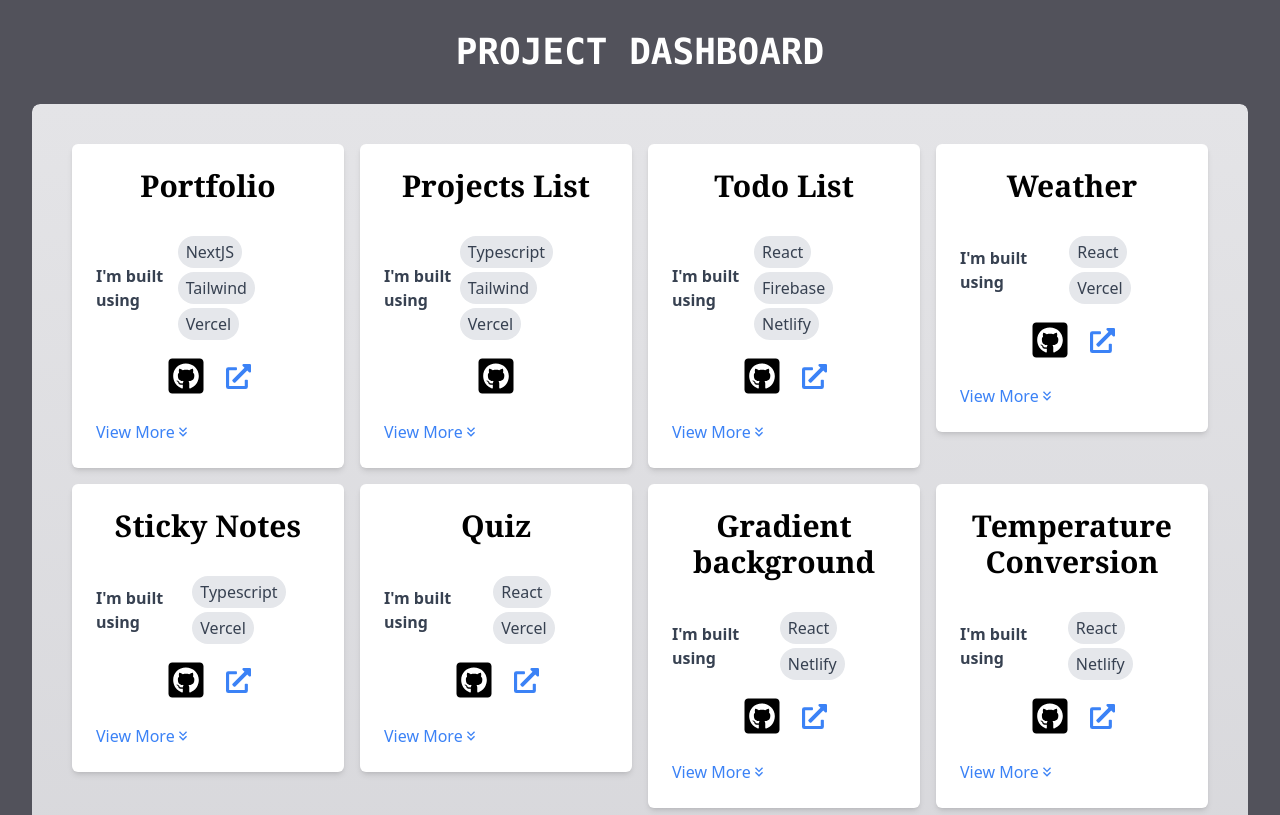
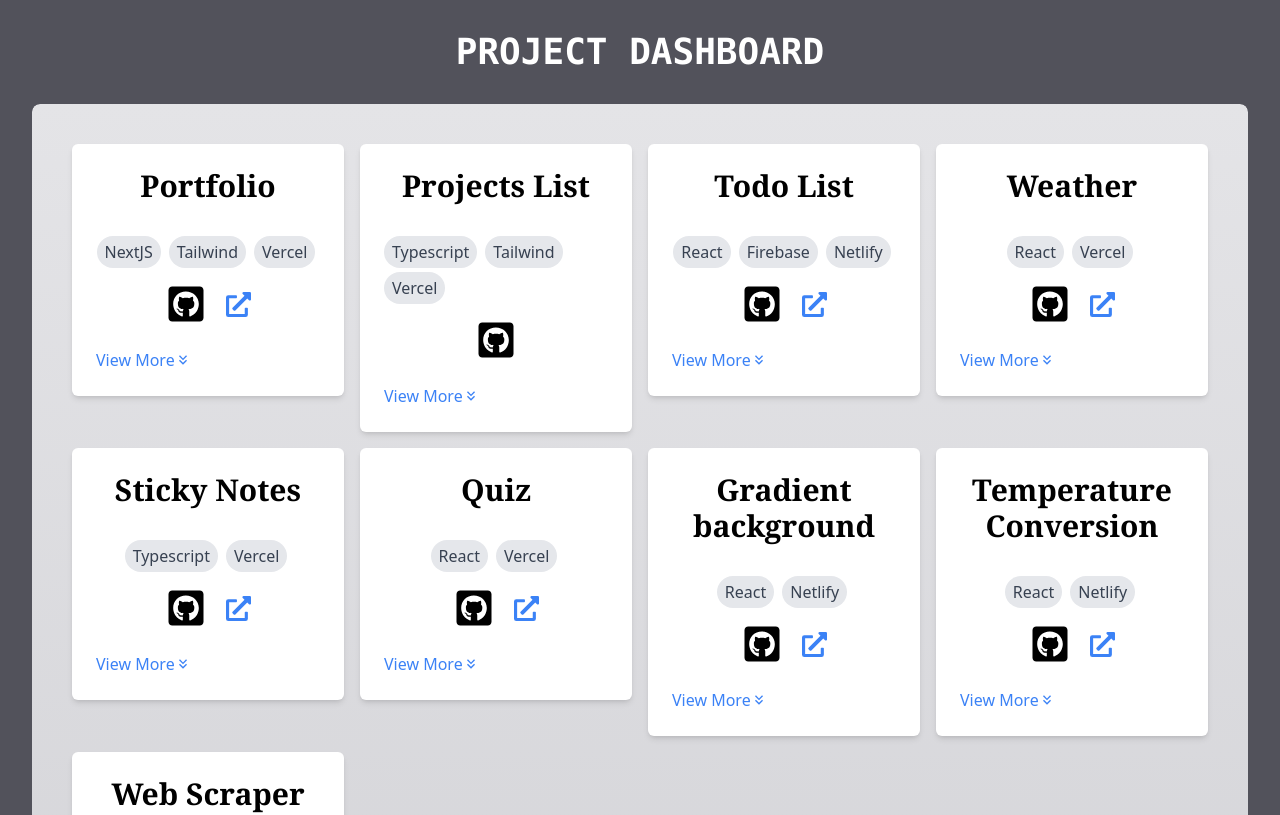
Before and after one commit to mendoncamaria/projects-list, a React (Vite) app: page / in a window 1280 px wide. Shown: the top 815 px of the page. Built offline with nearby package versions, Linux system fonts and the light colour scheme.

Commit message:
removed header

```diff
--- a/src/components/languageIcon.tsx
+++ b/src/components/languageIcon.tsx
@@ -8,7 +8,6 @@ interface Language {
 const LanguageIcon: React.FC<{ languages: Language[] }> = ({ languages }) => {
   return (
     <div className="flex gap-2 items-center">
-      <h3 className="text-gray-700 font-semibold">I'm built using</h3>
       <div className="flex gap-1 flex-wrap">
         {languages.map((language) => (
           <span
```
